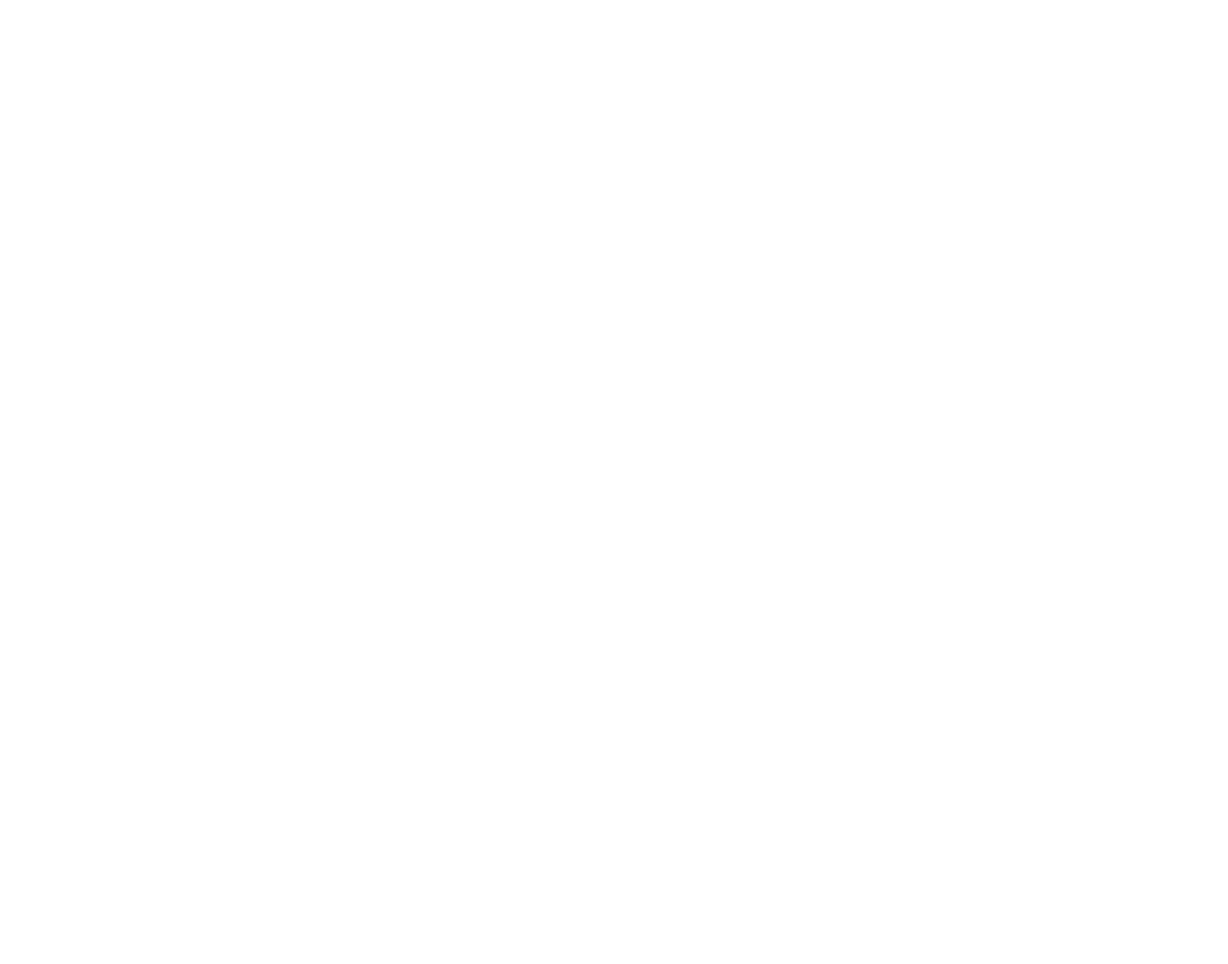
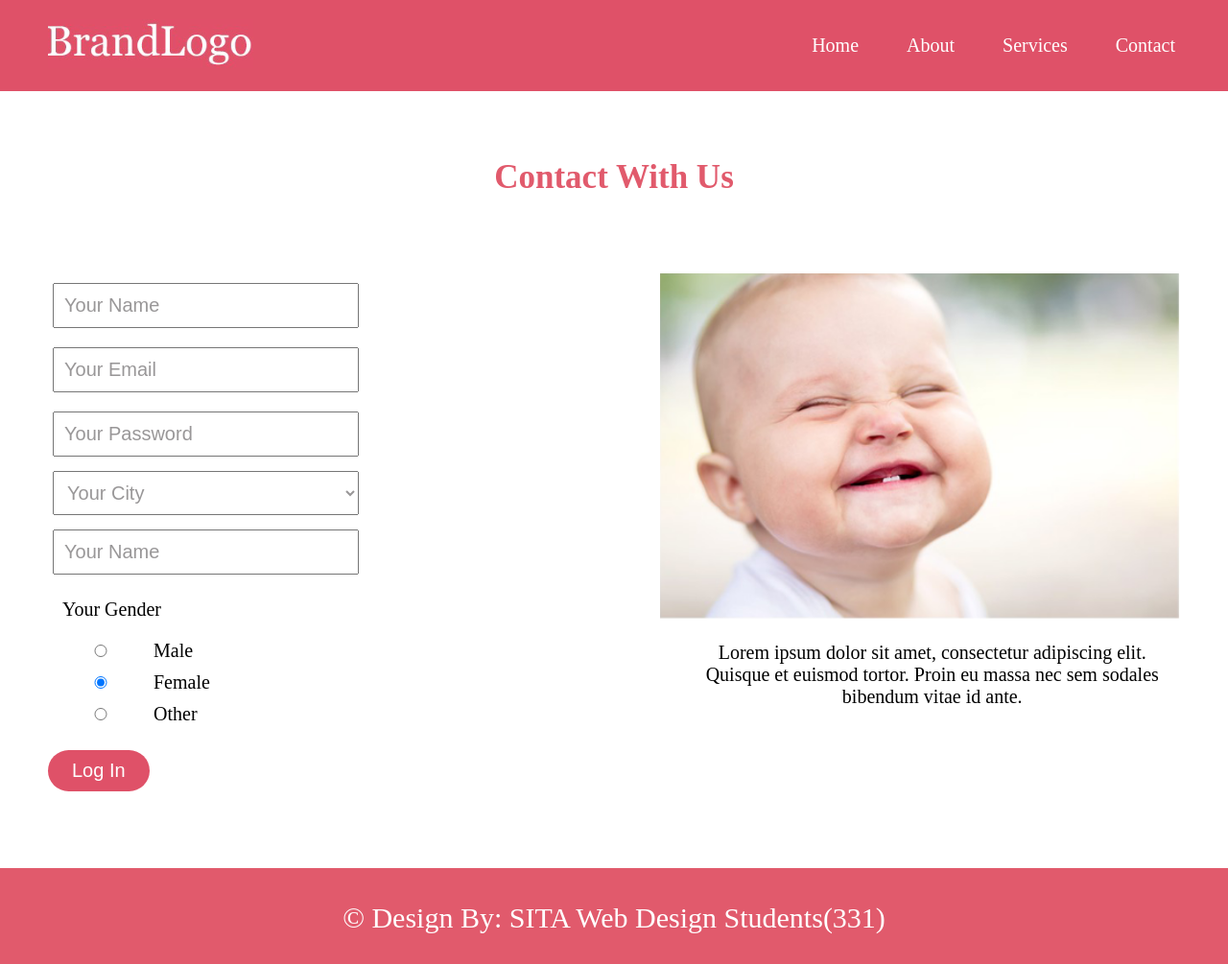
Before and after one commit to AsiyaAkther/Simple-Website-Design, a plain HTML site: page form.html in a window 1280 px wide. Shown: the whole page at 96% size. Before the commit the page ends 800 px from the top, so only its background shows below. Drawn offline with Linux system fonts and the light colour scheme.

Commit message:
update form page

```diff
--- a/css/style.css
+++ b/css/style.css
@@ -200,3 +200,77 @@ footer p{
     border:2px solid #df5168;
     color:#df5168;
 }
+/* contact us page */
+.headlinediv h1{
+	color:#e15a6c;
+	text-align:center;
+	font-size:35px;
+	font-family:times new roman;
+	margin-bottom: 30px;
+}
+.form-img-body{
+	display:flex;
+	justify-content: space-between;
+	padding:50px;
+}
+.img-text-div{
+	text-align:center;
+}
+.formdiv input{
+	font-size:20px;
+	padding:10px;
+	margin:10px 5px;
+	width:50%;
+}
+input::placeholder{
+	color:#999798;
+}
+.formdiv select{
+	width:50%;
+	font-size:20px;
+	padding:10px;
+	margin:5px 5px;
+	color:  #999798 ;
+}
+.formdiv p{
+	width:94%;
+	font-size:20px;
+	padding:10px;
+	margin:5px 5px;
+	color:black;
+}
+.radioclass{
+	font-size:20px;
+	width:200px;
+	margin-bottom:10px;
+	height:80px;
+}
+.submit {
+	margin-top: 30px;
+    padding: 10px 25px;
+    background-color: #df5168;
+	font-size: 20px;
+	border:none;
+	color:#fff;
+	border-radius: 50px;
+}
+.img-text-div img{
+	width:100%;
+}
+.img-text-div p{
+	margin-top:20px;
+	text-align:center;
+	font-size:20px;
+	font-family:times new roman;
+	margin-left:25px;
+}
+footer{
+	background-color: #e15a6c;
+	height:100px;
+}
+footer p{
+	font-size:30px;
+	text-align:center;
+	color:white;
+	padding-top:35px
+}
--- a/form.html
+++ b/form.html
@@ -0,0 +1,62 @@
+<!DOCTYPE html>
+<html lang="en">
+    <head>
+        <meta charset="UTF-8">
+        <meta http-equiv="X-UA-Compatible" content="IE=edge">
+        <meta name="viewport" content="width=device-width, initial-scale=1.0">
+        <link rel="stylesheet" href="css/style.css" type="text/css">
+        <title>Form</title>
+    </head>
+    <body>
+        <header>
+            <div class="menu-bar">
+                <div class="logo-img">
+                    <img src="images/capture.png">
+                </div>
+                <div class="menu-list">
+                    <ul>
+                        <li><a href="">Home</a></li>
+                        <li><a href="">About</a></li>
+                        <li><a href="">Services</a></li>
+                        <li><a href="">Contact</a></li>
+                    </ul>
+                </div>
+            </div>
+        </header>
+        <main>
+            <div class="headlinediv">
+                <h1>Contact With Us</h1>
+            </div>
+            <div class="form-img-body">
+                <div class="formdiv">
+                    <form action="">
+                        <input type="text" name="" placeholder="Your Name">
+                        <input type="email" name="" placeholder="Your Email">
+                        <input type="password" name="" placeholder="Your Password">
+                        <select>
+                            <option>Your City</option>
+                            <option>Dhaka</option>
+                            <option>Sylhet</option>
+                            <option>Khulna</option>
+                        </select>
+                        <input type="text" name="" placeholder="Your Name">
+                        <p>Your Gender</P>
+                        <div class="radioclass">
+                            <input type="radio" name="gender"><label>Male</label><br>
+                            <input type="radio" name="gender" checked><label>Female</label><br>
+                            <input type="radio" name="gender"><label>Other</label>
+                        </div>
+                        <button type="submit" class="submit">Log In</button>
+                    </form>
+                </div>
+                <div class="img-text-div">
+                    <img src="images/baby.png">
+                    <p>Lorem ipsum dolor sit amet, consectetur adipiscing elit. Quisque et euismod tortor. Proin eu massa nec sem sodales bibendum vitae id ante. </p>
+                </div>
+            </div>
+        </main>
+        <footer>
+            <p>&copy; Design By: SITA Web Design Students(331)</p>
+        </footer>
+    </body>
+</html>
```
Also changed, not shown: index.html (+1 -1 lines), images/baby.png (added).
